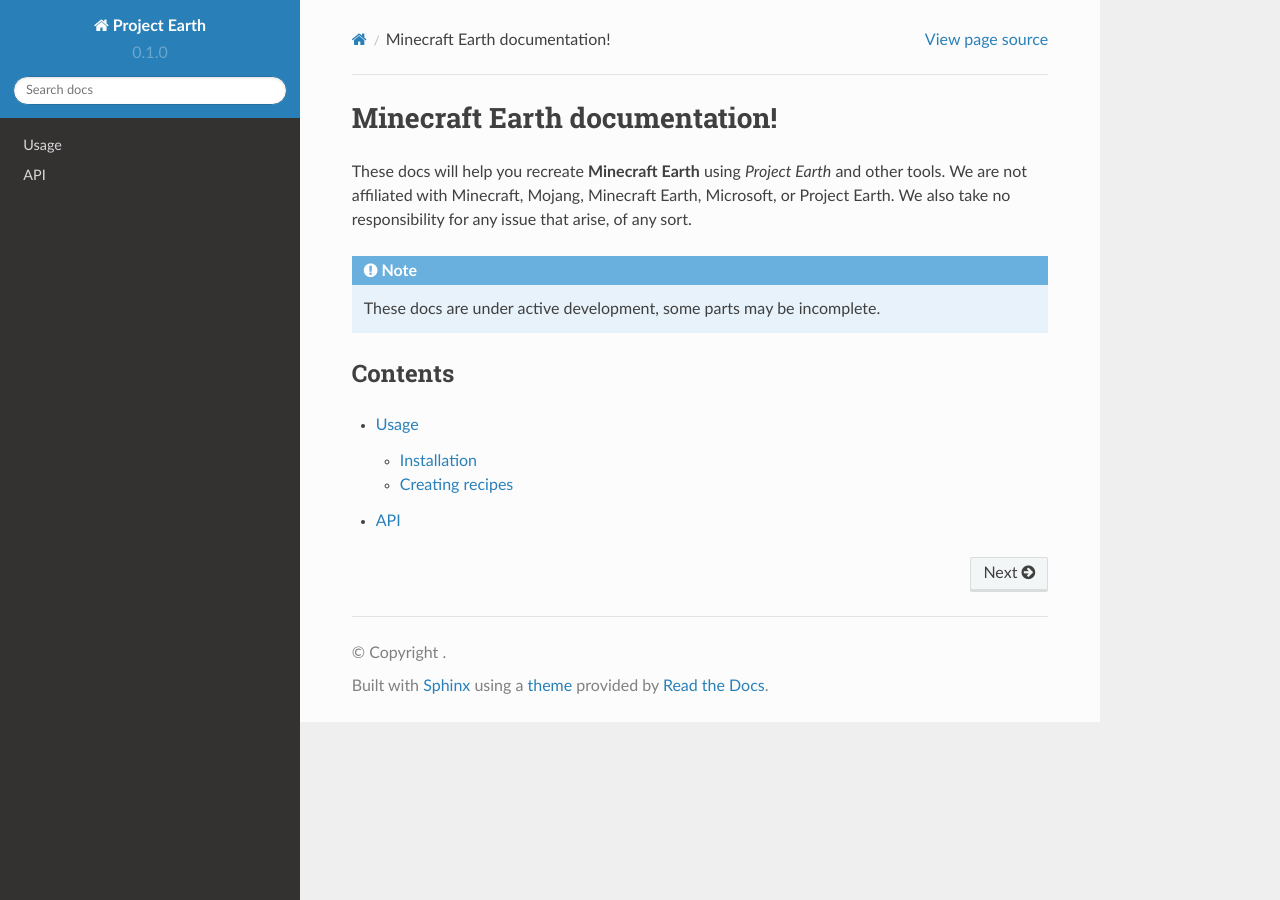
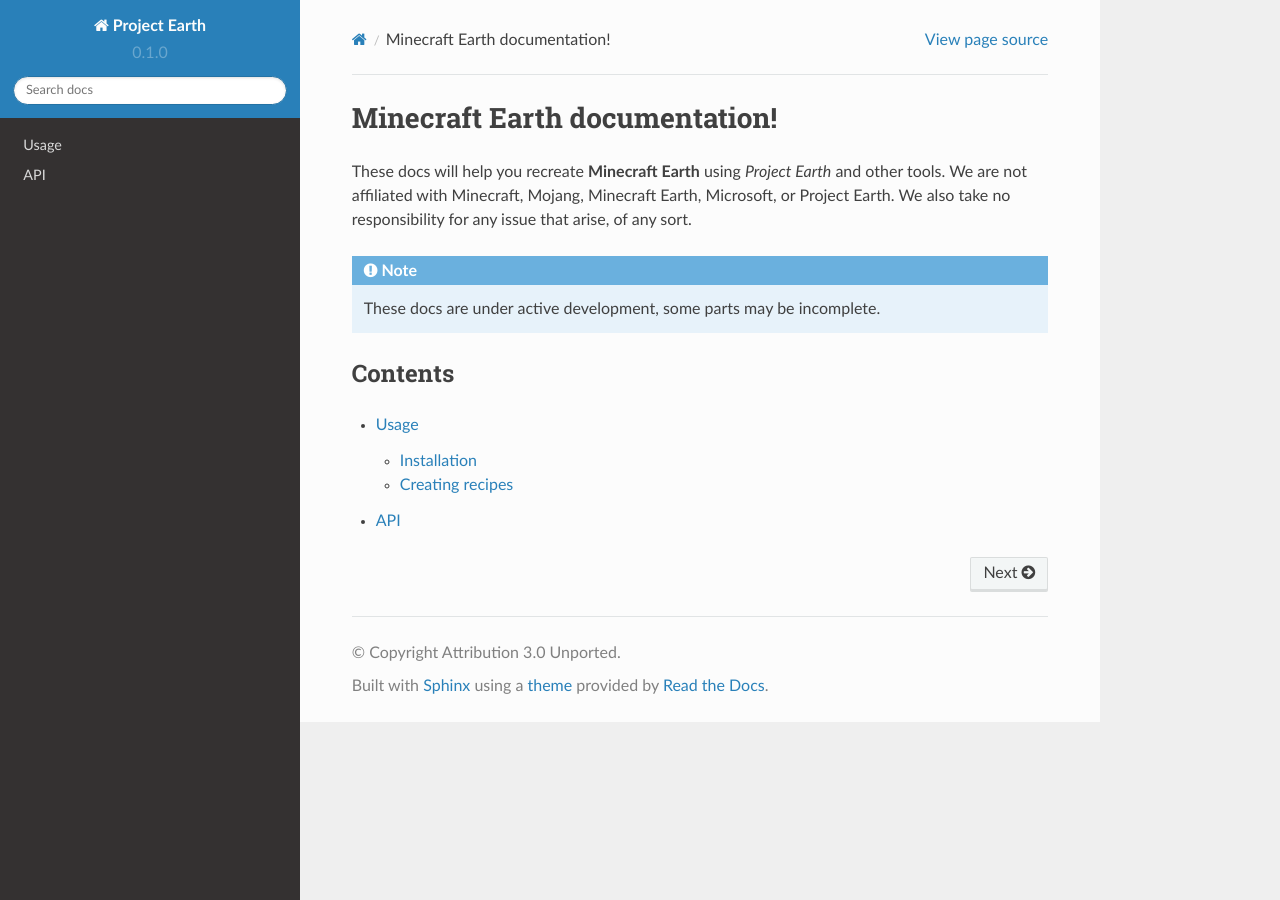
Before and after one commit to catdogmat/projectearthdocs, a Sphinx documentation site: the page built from docs/source/index.rst, in a window 1280 px wide. Built offline with Sphinx 7.4.7 and the Read the Docs theme 2.0.0, drawn with Linux system fonts in a browser that asks for light colours.

Commit message:
Update conf.py

```diff
--- a/docs/source/conf.py
+++ b/docs/source/conf.py
@@ -3,7 +3,7 @@
 # -- Project information
 
 project = 'Project Earth'
-copyright = ''
+copyright = 'Attribution 3.0 Unported'
 author = 'beano09'
 
 release = '0.1'
```
